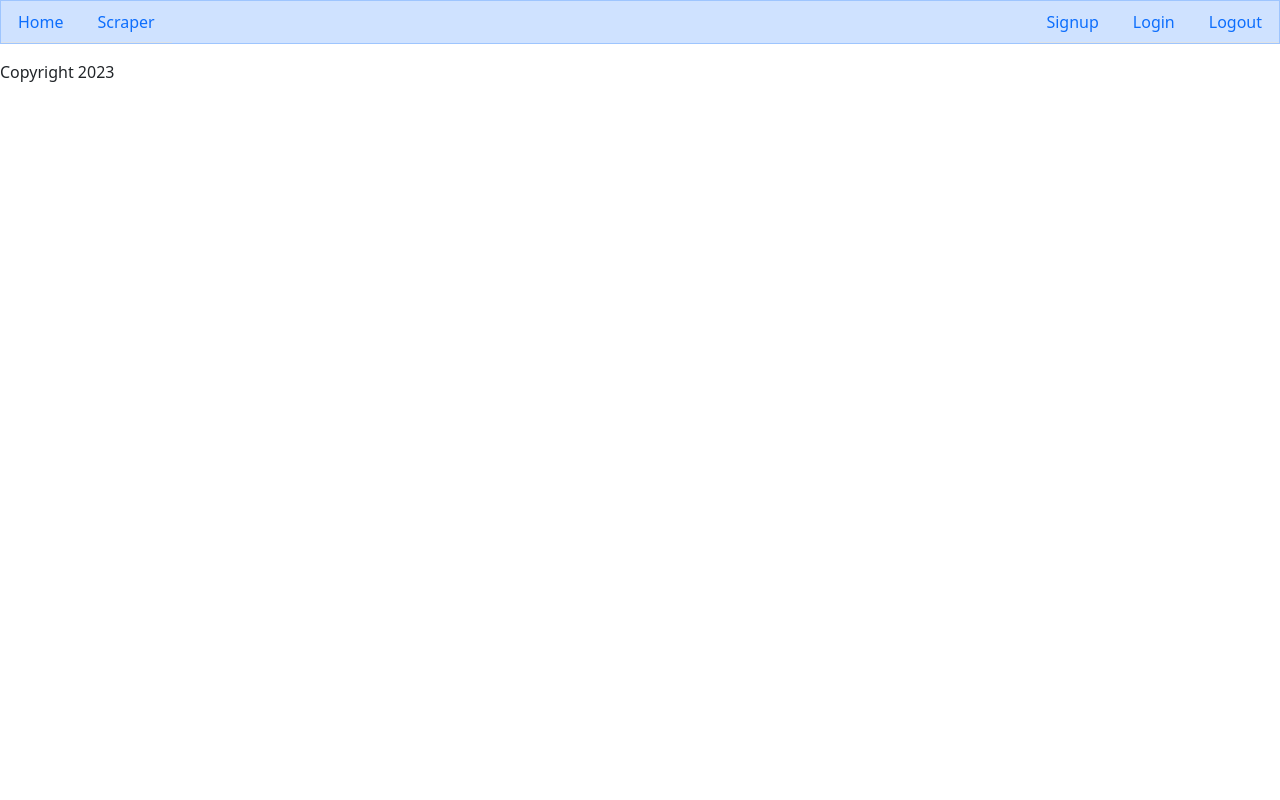
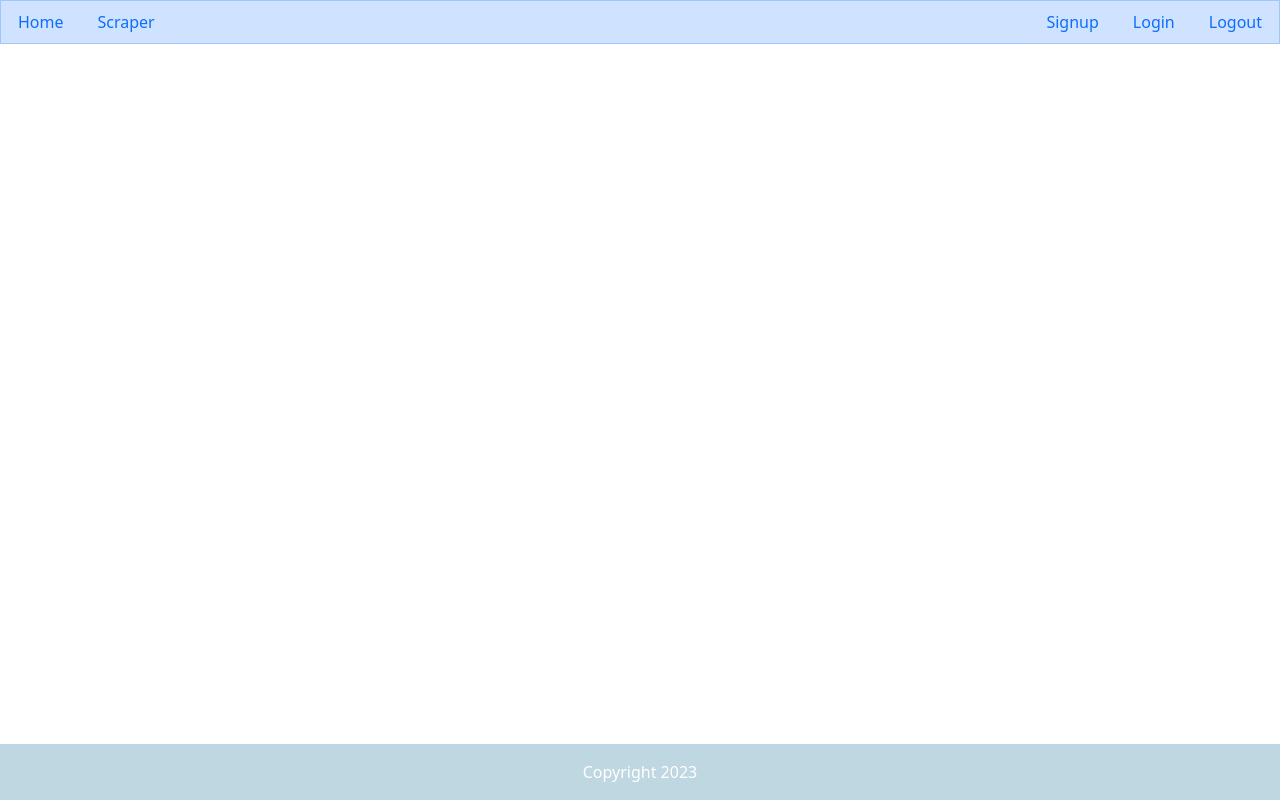
Before and after one commit to lukenilsson/capstone-frontend, a React (Vite) app: page / in a window 1280 px wide. Built offline with nearby package versions, Linux system fonts and the light colour scheme; no server answers.

Commit message:
footer css

```diff
--- a/src/Footer.jsx
+++ b/src/Footer.jsx
@@ -1,7 +1,7 @@
 export function Footer() {
   return (
-    <footer>
+    <div className="footer">
       <p>Copyright 2023</p>
-    </footer>
+    </div>
   );
 }
--- a/src/index.css
+++ b/src/index.css
@@ -12,6 +12,16 @@ h3 {
 
 }
 
+.footer {
+  position: fixed;
+  left: 0;
+  bottom: 0;
+  width: 100%;
+  background-color: rgb(191, 215, 225);
+  padding-top: 1rem;
+  color: white;
+  text-align: center;
+}
 
 .home-image img{
   background-color: rgb(191, 215, 225);
```
